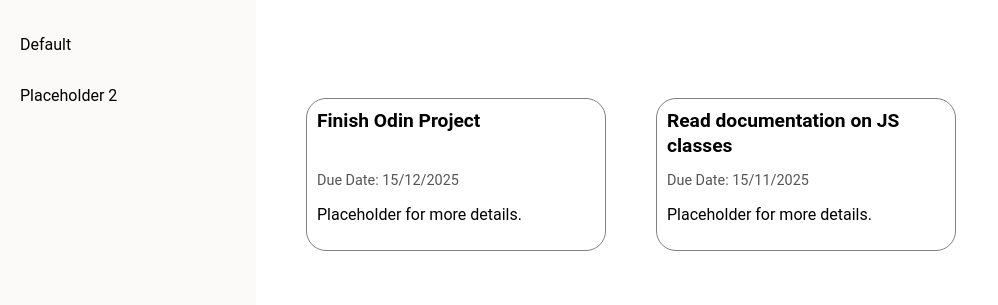
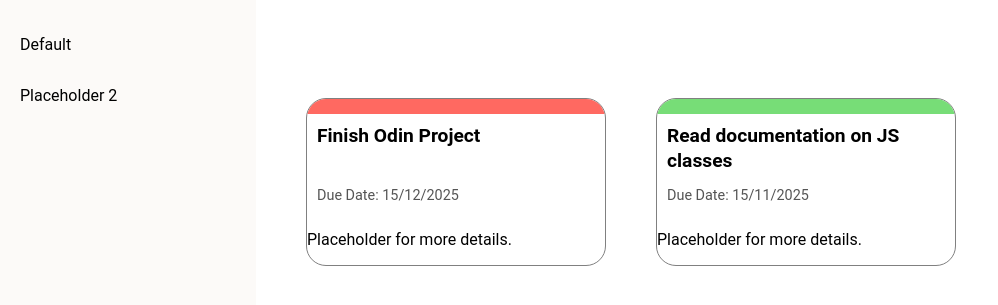
Before and after one commit to IvanLowLLH/odin-ToDoList, a website built with webpack: page src/template.html in a window 1280 px wide. Shown: the part 133-438 px from the top of the page, without its empty margins (0-998 px from the left). Built offline with nearby package versions, Linux system fonts and the light colour scheme.

Commit message:
Add priority bar that changes color

```diff
--- a/src/appLogic.js
+++ b/src/appLogic.js
@@ -24,14 +24,14 @@ export function initialiseAppWithDummy() {
         title: "Finish Odin Project",
         description: "Continue JavaScript training",
         dueDate: "15/12/2025",
-        priority: "Urgent"
+        priority: 3
     };
 
     const toDoData2 = {
         title: "Read documentation on JS classes",
         description: "",
         dueDate: "15/11/2025",
-        priority: "Not Urgent"
+        priority: 1
     };
     addToDoToCurrentProject(toDoData);
     addToDoToCurrentProject(toDoData2);
--- a/src/styles.css
+++ b/src/styles.css
@@ -59,19 +59,28 @@ html {
 #todo-card-container {
   display: grid;
   grid-template-columns: repeat(auto-fill, 300px);
-  gap: 50px;                /* 50px gap between items (row + column) */
-  justify-content: start;   /* or center / space-between */
-  /* optional visual */
+  gap: 50px;
+  justify-content: start;
   padding: 50px;
 }
 
 .toDo-card {
-    display: flex;
-    flex-direction: column;
-    border: 1px solid grey;
-    border-radius: 20px;
-    justify-content: space-between;
-    padding: 10px;
+  display: flex;
+  flex-direction: column;
+  border: 1px solid grey;
+  border-radius: 20px;
+  justify-content: space-between;
+  padding: 0px;
+  background: white;
+  overflow: hidden; /* keeps trapezium inside rounded corners */
+  position: relative;
+}
+
+/* simple rectangular priority bar */
+.priority-bar {
+  width: 100%;
+  height: 15px; /* adjust thickness as desired */
+  background-color: var(--priority-color);
 }
 
 .card-top {
@@ -79,6 +88,7 @@ html {
     flex-direction: column;
     justify-content: space-between;
     min-height: 5rem; /* keeps consistent height */
+    padding: 10px;
 }
 
 /* Limit title to 2 lines, truncate overflow with ellipsis */
--- a/src/ui.js
+++ b/src/ui.js
@@ -14,6 +14,14 @@ function renderCurrentProjectToDos() {
 
         // ADD card expansion and delete button
         toDoCard.innerHTML = `
+            <div
+                class="priority-bar"
+                style="--priority-color: ${
+                toDo.priority === 3 ? '#ff6961' :
+                toDo.priority === 2 ? '#ffb347' :
+                '#77dd77'
+                }"
+            ></div>
             <div class="card-top">
                 <h1 class="toDo-title">${toDo.title}</h1>
                 <p class="toDo-due-date">Due Date: ${toDo.dueDate}</p>
```
